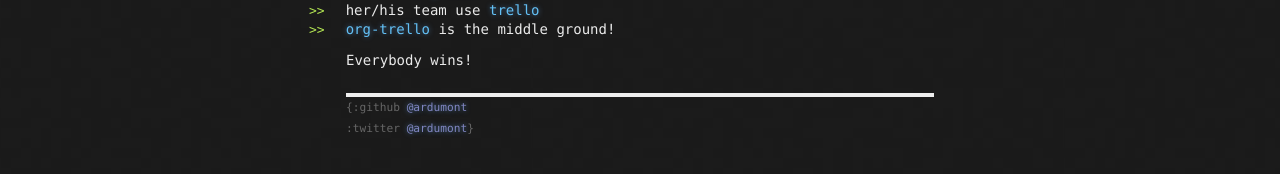
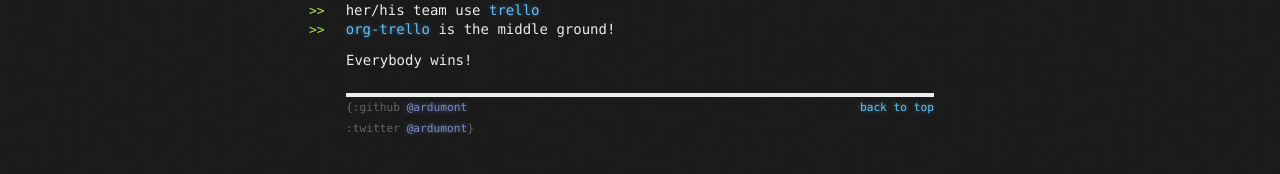
Before and after one commit to org-trello/org-trello.github.io, a Jekyll site: the page built from index.md, in a window 1280 px wide. Shown: the part 323-497 px from the top of the page. Built offline with Jekyll 4.4.1, drawn with Linux system fonts in a browser that asks for light colours; Markdown is read by kramdown in place of the engine named in the settings.

Commit message:
Add link back to top in footer

```diff
--- a/_layouts/default.html
+++ b/_layouts/default.html
@@ -54,8 +54,13 @@
             :twitter <a href="https://twitter.com/ardumont">@ardumont</a>}
           </p>
         </div>
+        <div style="float:right">
+          <a href="#">back to top</a>
+        </div>
       </div>
+
     </div>
+
     <!-- jQuery (necessary for Bootstrap's JavaScript plugins) -->
     <script src="/javascripts/jquery.js"></script>
     <!-- Include all compiled plugins (below), or include individual files as needed -->
```
